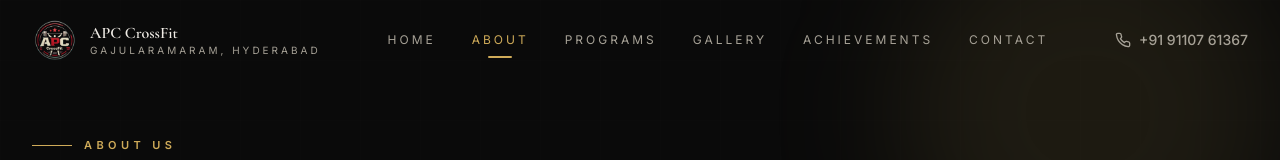
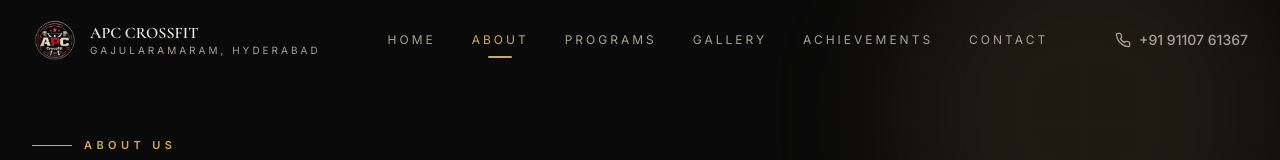
Before and after one commit to mvskoushik04/apc_crossfit_vercel, a Next.js app: page /about in a window 1280 px wide. Shown: the top 160 px of the page. Built offline with nearby package versions, Linux system fonts and the light colour scheme.

Commit message:
Update text to uppercase in Logo component

```diff
--- a/components/Logo.jsx
+++ b/components/Logo.jsx
@@ -26,10 +26,10 @@ export default function Logo({ size = "md" }) {
             />
             <div className="flex flex-col">
                 <span className={`font-display font-semibold text-foreground leading-tight ${textSizes[size]}`}>
-                    APC CrossFit
+                    APC CROSSFIT
                 </span>
                 <span className="text-[10px] text-muted-foreground font-sans uppercase tracking-[0.3em]">
-                    Gajularamaram, Hyderabad
+                    GAJULARAMARAM, HYDERABAD
                 </span>
             </div>
         </Link>
```
